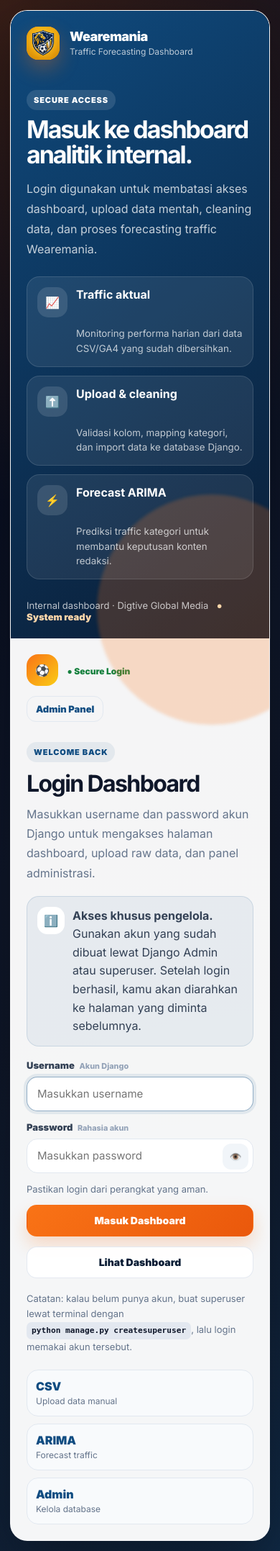
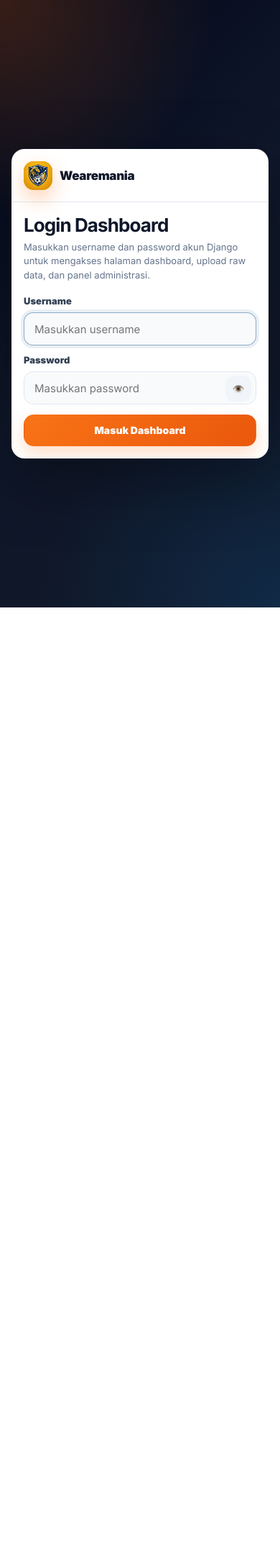
Before and after one commit to Freddy47588/django-arima-wearemania-traffic-forecasting, a Django app: page /login/ in a window 390 px wide. Shown: the whole page at 72% size. After the commit the page ends 844 px from the top, so only its background shows below. Run offline with Django 5.2, Linux system fonts and the light colour scheme.

Commit message:
Improve dashboard UI consistency and mobile responsiveness

```diff
--- a/analytics/static/assets/css/common.css
+++ b/analytics/static/assets/css/common.css
@@ -378,6 +378,8 @@
     border-radius: 14px;
     font-size: 14px;
     font-weight: 900;
+    line-height: 1.2;
+    text-align: center;
     cursor: pointer;
     transition: transform 0.2s ease, box-shadow 0.2s ease, background 0.2s ease;
 }
@@ -451,6 +453,7 @@
     color: #1e3a8a;
     font-weight: 750;
     line-height: 1.55;
+    overflow-wrap: anywhere;
 }
 
 .alert-success {
@@ -501,6 +504,8 @@
 .table-responsive {
     width: 100%;
     overflow-x: auto;
+    border-radius: 16px;
+    -webkit-overflow-scrolling: touch;
 }
 
 .empty-text {
@@ -525,6 +530,7 @@
     .hero-actions {
         justify-content: flex-start;
         min-width: 0;
+        width: 100%;
     }
 }
 
@@ -624,6 +630,7 @@
 
     .page-hero h1 {
         font-size: 30px;
+        letter-spacing: -0.035em;
     }
 }
 
@@ -644,4 +651,17 @@
     .panel-head {
         gap: 12px;
     }
+
+    .brand strong,
+    .login-brand strong,
+    .mobile-brand span:last-child {
+        font-size: 16px;
+        letter-spacing: 0;
+    }
+
+    .page-hero p,
+    .panel-head p {
+        font-size: 13px;
+        line-height: 1.6;
+    }
 }
--- a/analytics/static/assets/css/login.css
+++ b/analytics/static/assets/css/login.css
@@ -13,7 +13,7 @@
     display: grid;
     grid-template-columns: 1.05fr 0.95fr;
     width: min(100%, 1080px);
-    min-height: 660px;
+    min-height: min(660px, calc(100vh - 48px));
     overflow: hidden;
     border: 1px solid rgba(255, 255, 255, 0.12);
     border-radius: 30px;
@@ -59,7 +59,7 @@
 
 .login-copy h1 {
     margin: 0;
-    font-size: clamp(34px, 5vw, 54px);
+    font-size: clamp(32px, 4.5vw, 52px);
     line-height: 1.02;
     letter-spacing: -0.06em;
 }
@@ -154,6 +154,10 @@
 }
 
 .admin-link {
+    display: inline-flex;
+    align-items: center;
+    justify-content: center;
+    min-height: 40px;
     padding: 9px 12px;
     border: 1px solid var(--border);
     border-radius: 13px;
@@ -317,39 +321,139 @@
 }
 
 @media (max-width: 940px) {
+    .login-body {
+        place-items: stretch;
+    }
+
     .login-wrapper {
         grid-template-columns: 1fr;
+        min-height: auto;
     }
 
     .login-info {
+        display: grid;
+        grid-template-columns: 1fr auto;
+        gap: 16px;
+        align-items: center;
         min-height: auto;
+        padding: 22px 24px;
     }
 
     .login-copy {
-        margin: 42px 0 24px;
+        max-width: 360px;
+        margin: 0;
+        text-align: right;
+    }
+
+    .login-copy .eyebrow,
+    .login-copy p,
+    .login-feature-list,
+    .login-footnote {
+        display: none;
+    }
+
+    .login-copy h1 {
+        font-size: 24px;
+        letter-spacing: -0.035em;
     }
 }
 
 @media (max-width: 560px) {
     .login-body {
-        padding: 14px;
+        align-items: center;
+        justify-items: center;
+        padding: 16px;
     }
 
     .login-info,
     .login-panel {
-        padding: 22px;
+        padding: 16px;
     }
 
     .login-wrapper {
-        border-radius: 24px;
+        justify-self: center;
+        width: min(100%, 360px);
+        margin-inline: auto;
+        border-radius: 18px;
+        background: #ffffff;
     }
 
-    .login-panel-head {
-        align-items: flex-start;
-        flex-direction: column;
+    .login-info {
+        grid-template-columns: 1fr;
+        gap: 10px;
+        background: #ffffff;
+        color: var(--text);
+        border-bottom: 1px solid var(--border);
     }
 
-    .login-metrics {
-        grid-template-columns: 1fr;
+    .login-info::after {
+        display: none;
+    }
+
+    .login-brand {
+        gap: 10px;
+    }
+
+    .login-brand .brand-logo {
+        flex-basis: 40px;
+        width: 40px;
+        height: 40px;
+        border-radius: 14px;
+    }
+
+    .login-brand strong {
+        color: var(--text);
+        font-size: 17px;
+        letter-spacing: -0.02em;
+    }
+
+    .login-brand small,
+    .login-copy,
+    .login-panel-head,
+    .login-note,
+    .login-help,
+    .login-metrics,
+    .login-extra,
+    .form-title .section-kicker {
+        display: none;
+    }
+
+    .login-panel {
+        justify-content: start;
+        background: #ffffff;
+    }
+
+    .form-title h2 {
+        font-size: 26px;
+        letter-spacing: -0.035em;
+    }
+
+    .form-title p {
+        margin-top: 6px;
+        font-size: 13px;
+        line-height: 1.5;
+    }
+
+    .login-form {
+        margin-top: 18px;
+        gap: 12px;
+    }
+
+    .field-group small {
+        display: none;
+    }
+
+    .field-group input {
+        min-height: 46px;
+        border-radius: 13px;
+        background: #f8fafc;
+    }
+
+    .password-wrap button {
+        top: 6px;
+    }
+
+    .login-form .btn {
+        margin-top: 2px;
     }
 }
--- a/analytics/static/assets/js/upload.js
+++ b/analytics/static/assets/js/upload.js
@@ -38,7 +38,7 @@
         if (!file) return;
 
         if (!file.name.toLowerCase().endsWith('.csv')) {
-            alert('File harus berformat CSV wak. Pilih file dengan ekstensi .csv.');
+            alert('File harus berformat CSV. Pilih file dengan ekstensi .csv.');
             clearFile();
             return;
         }
@@ -148,7 +148,7 @@
 
             if (submitButton) {
                 submitButton.disabled = true;
-                submitButton.textContent = 'Memproses data...';
+                submitButton.textContent = 'Mengupload dan mengimpor data...';
             }
 
             const stages = [
--- a/analytics/templates/registration/login.html
+++ b/analytics/templates/registration/login.html
@@ -28,7 +28,7 @@
             </a>
 
             <div class="login-copy">
-                <span class="eyebrow light">Secure Access</span>
+                <span class="eyebrow light">Akses Internal</span>
                 <h1>Masuk ke dashboard analitik internal.</h1>
                 <p>Login digunakan untuk membatasi akses dashboard, upload data mentah, cleaning data, dan proses forecasting traffic Wearemania.</p>
             </div>
@@ -39,20 +39,20 @@
                 <div><span>⚡</span><strong>Forecast ARIMA</strong><small>Prediksi traffic kategori untuk membantu keputusan konten redaksi.</small></div>
             </div>
 
-            <div class="login-footnote">Internal dashboard · Digtive Global Media <span>● System ready</span></div>
+            <div class="login-footnote">Dashboard internal · Digtive Global Media <span>● Sistem siap</span></div>
         </section>
 
         <section class="login-panel" aria-label="Form login">
             <div class="login-panel-head">
                 <div>
                     <span class="panel-logo">⚽</span>
-                    <span class="login-status">● Secure Login</span>
+                    <span class="login-status">● Login aman</span>
                 </div>
-                <a href="/admin/" class="admin-link">Admin Panel</a>
+                <a href="/admin/" class="admin-link">Panel Admin</a>
             </div>
 
             <div class="form-title">
-                <span class="section-kicker">Welcome Back</span>
+                <span class="section-kicker">Login Pengelola</span>
                 <h2>Login Dashboard</h2>
                 <p>Masukkan username dan password akun Django untuk mengakses halaman dashboard, upload raw data, dan panel administrasi.</p>
             </div>
@@ -100,14 +100,14 @@
                 </div>
 
                 <button type="submit" class="btn primary full">Masuk Dashboard</button>
-                <a href="{% url 'dashboard' %}" class="btn ghost full">Lihat Dashboard</a>
+
             </form>
 
             <p class="login-help">Catatan: kalau belum punya akun, buat superuser lewat terminal dengan <code>python manage.py createsuperuser</code>, lalu login memakai akun tersebut.</p>
 
             <div class="login-metrics">
                 <div><strong>CSV</strong><span>Upload data manual</span></div>
-                <div><strong>ARIMA</strong><span>Forecast traffic</span></div>
+                <div><strong>ARIMA</strong><span>Prediksi traffic</span></div>
                 <div><strong>Admin</strong><span>Kelola database</span></div>
             </div>
         </section>
```
Also changed, not shown: analytics/static/assets/css/dashboard.css (+46 -3 lines), analytics/static/assets/css/upload.css (+31 -1 lines), analytics/static/assets/js/dashboard.js (+4 -4 lines), analytics/templates/analytics/dashboard.html (+32 -32 lines), analytics/templates/analytics/upload_raw_data.html (+23 -6 lines).
